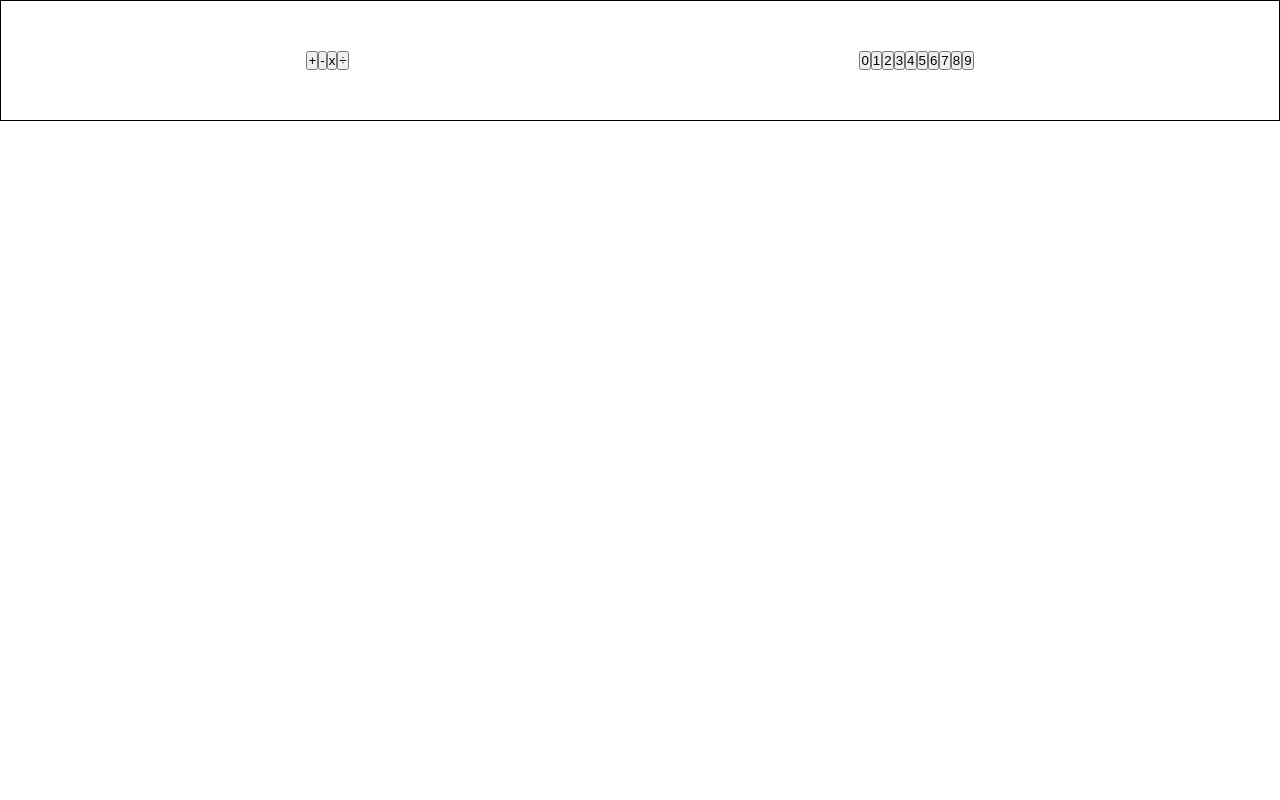
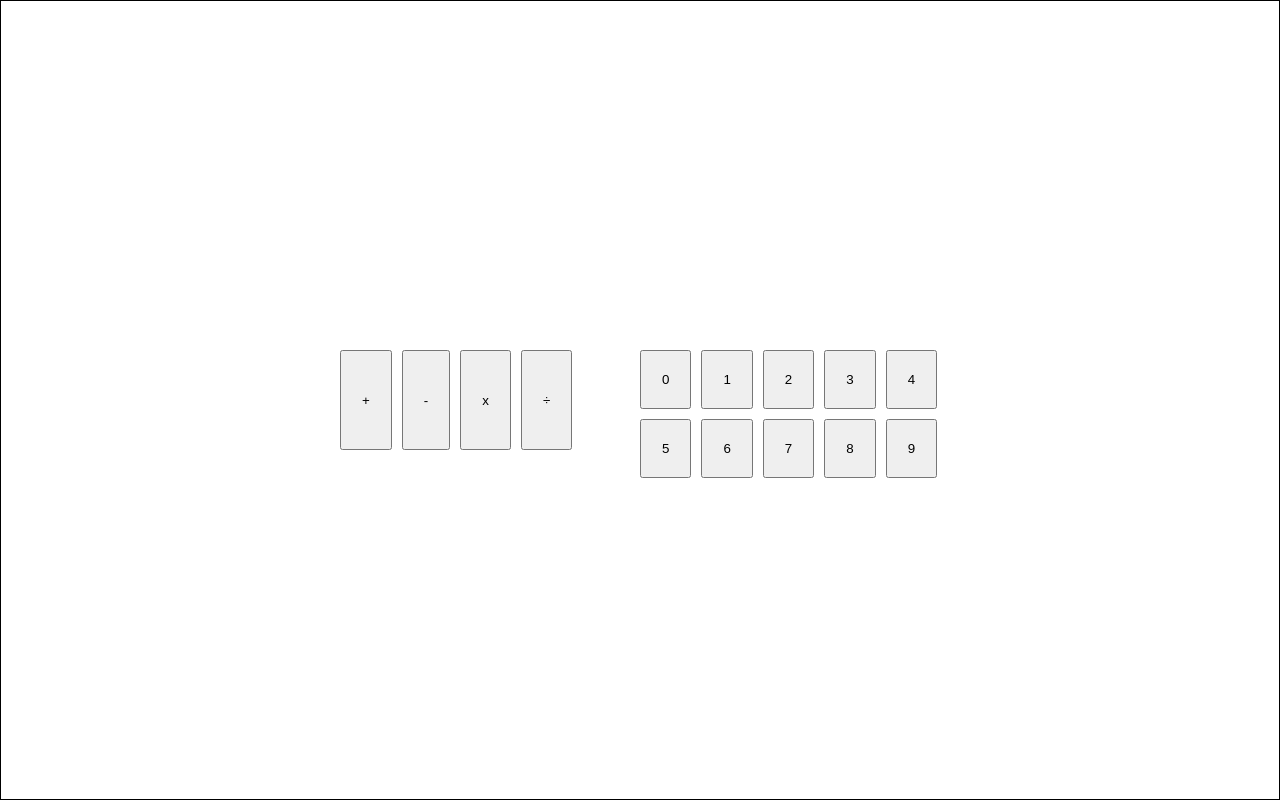
Before and after one commit to WenardKen57/my-calculator, a plain HTML site: page index.html in a window 1280 px wide. Drawn offline with Linux system fonts and the light colour scheme.

Commit message:
feat: add button design

```diff
--- a/script.js
+++ b/script.js
@@ -4,6 +4,9 @@ const digitButton = document.createElement("button");
 const operationButtonContainer = document.createElement("div");
 const operationButton = document.createElement("button");
 
+digitContainer.classList.toggle("digitContainer");
+operationButtonContainer.classList.toggle("operationContainer");
+digitButton.classList.toggle("digitButton");
 operationButton.classList.toggle("operationButton");
 
 const addOperationButton = operationButton.cloneNode(true);
--- a/style.css
+++ b/style.css
@@ -5,8 +5,24 @@
 }
 
 #container {
+  height: 100vh;
   border: 1px solid black;
   padding: 50px;
   display: flex;
-  justify-content: space-around;
+  justify-content: center;
+  align-items: center;
 }
+
+.operationContainer,
+.digitContainer {
+  width: 300px;
+  height: 100px;
+  display: flex;
+  flex-wrap: wrap;
+  gap: 10px;
+}
+
+.operationButton,
+.digitButton {
+  padding: 20px;
+}
```
